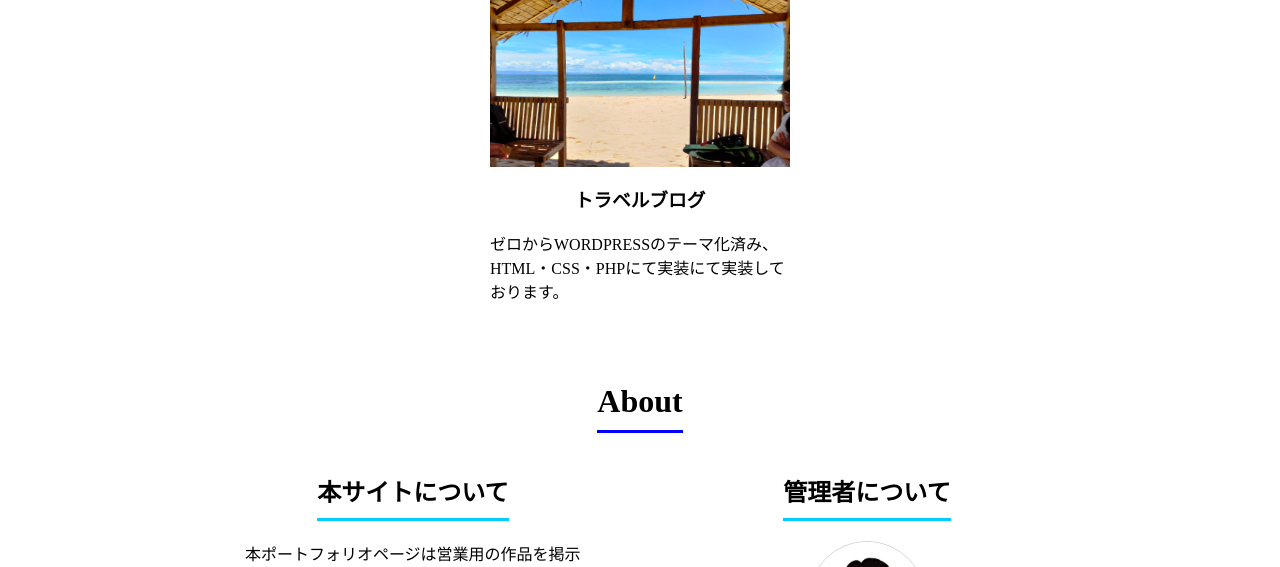
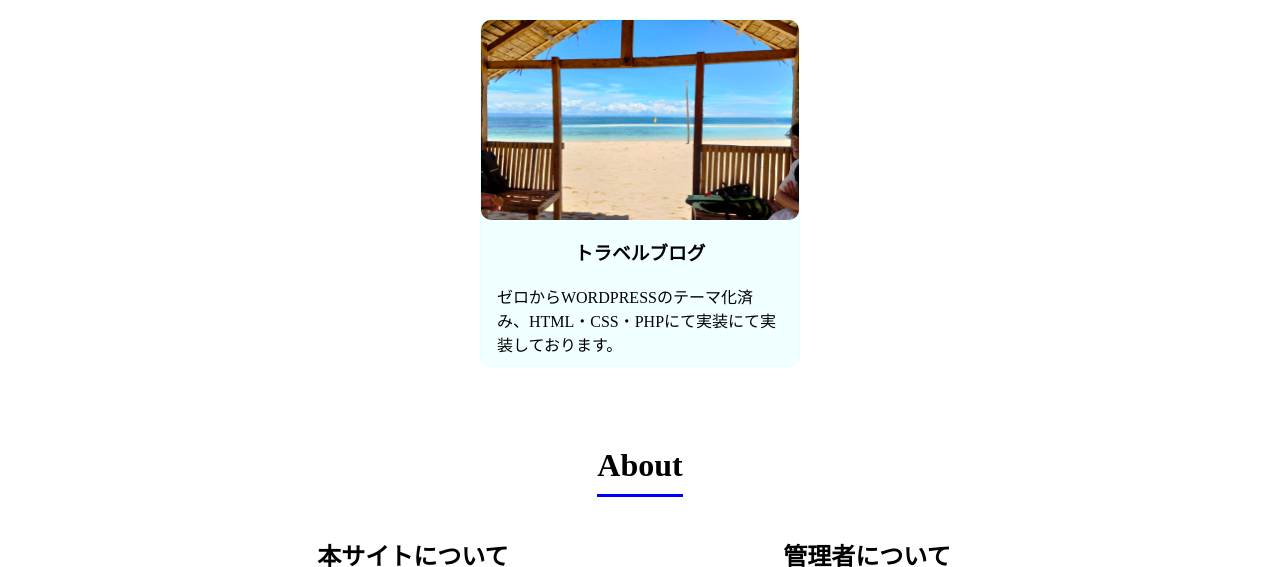
Before and after one commit to Atsu0725/Atsu0725.github.io, a plain HTML site: page index.html in a window 1280 px wide. Shown: the part 1429-1996 px from the top of the page. Drawn offline with Linux system fonts and the light colour scheme.

Commit message:
Add files via upload

```diff
--- a/style.css
+++ b/style.css
@@ -99,11 +99,24 @@ header{
     justify-content: space-between;
 }
 .work{
-    width:300px;
+    width:320px;
+    background-color: rgb(240, 255, 255);
+    border:solid 1px  rgb(230, 255, 255);
+    border-radius: 10px;
+    padding-bottom:10px;
+    margin-bottom: 30px;
+}
+.work:hover{
+    background-color: rgb(200, 255, 255);
+    border:solid 1px  rgb(200, 255, 255);
+    transform:translateY(-5px);
+    box-shadow:0 0 5px black;
+    transition:0.3s;
 }
 .work img{
     width:100%;
-    height:180px;
+    height:200px;
+    border-radius: 10px;
 }
 .work h3{
     margin-top:30px;
@@ -112,9 +125,10 @@ header{
     color: black;
 }
 .work p{
+    margin:0 auto;
+    width:90%;
     color: black;
     text-align: left;
-    margin-bottom: 30px;
 }
 
 /*About*/
```
